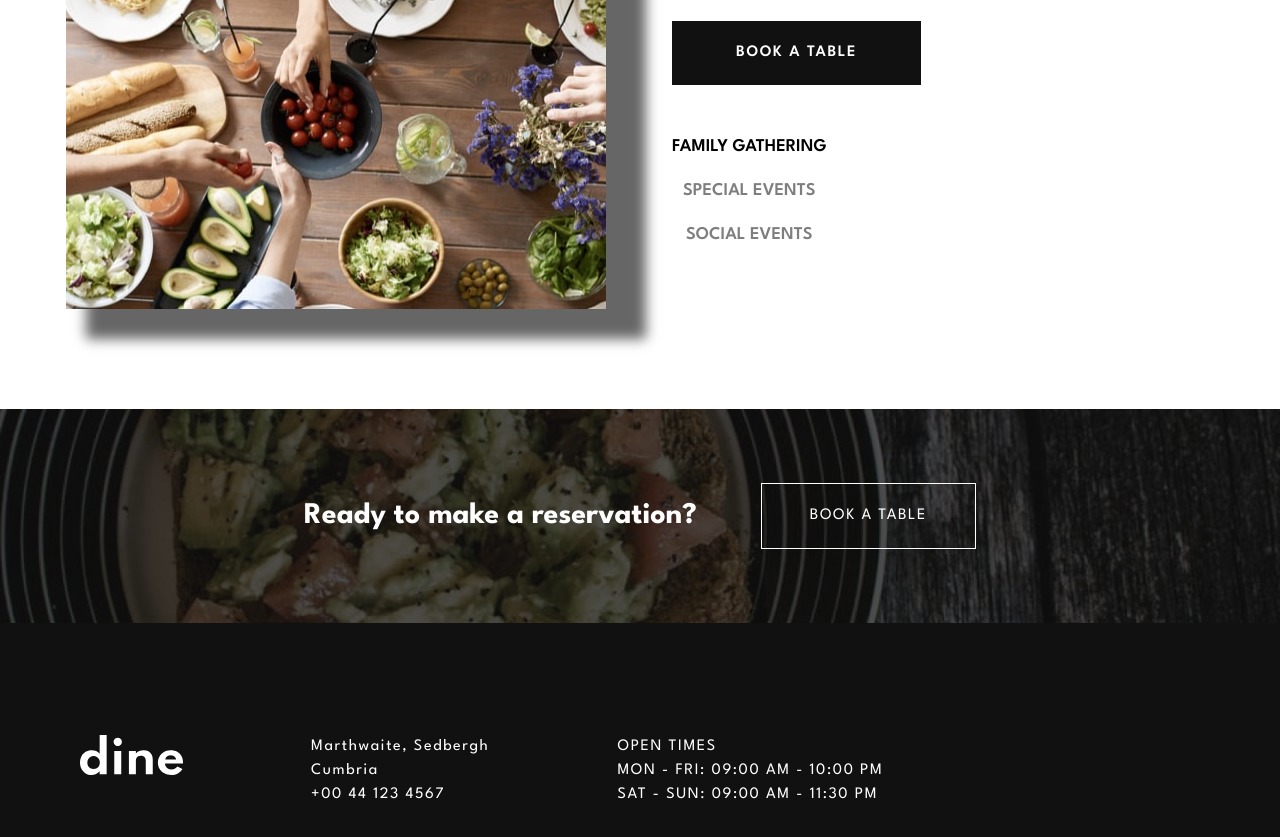
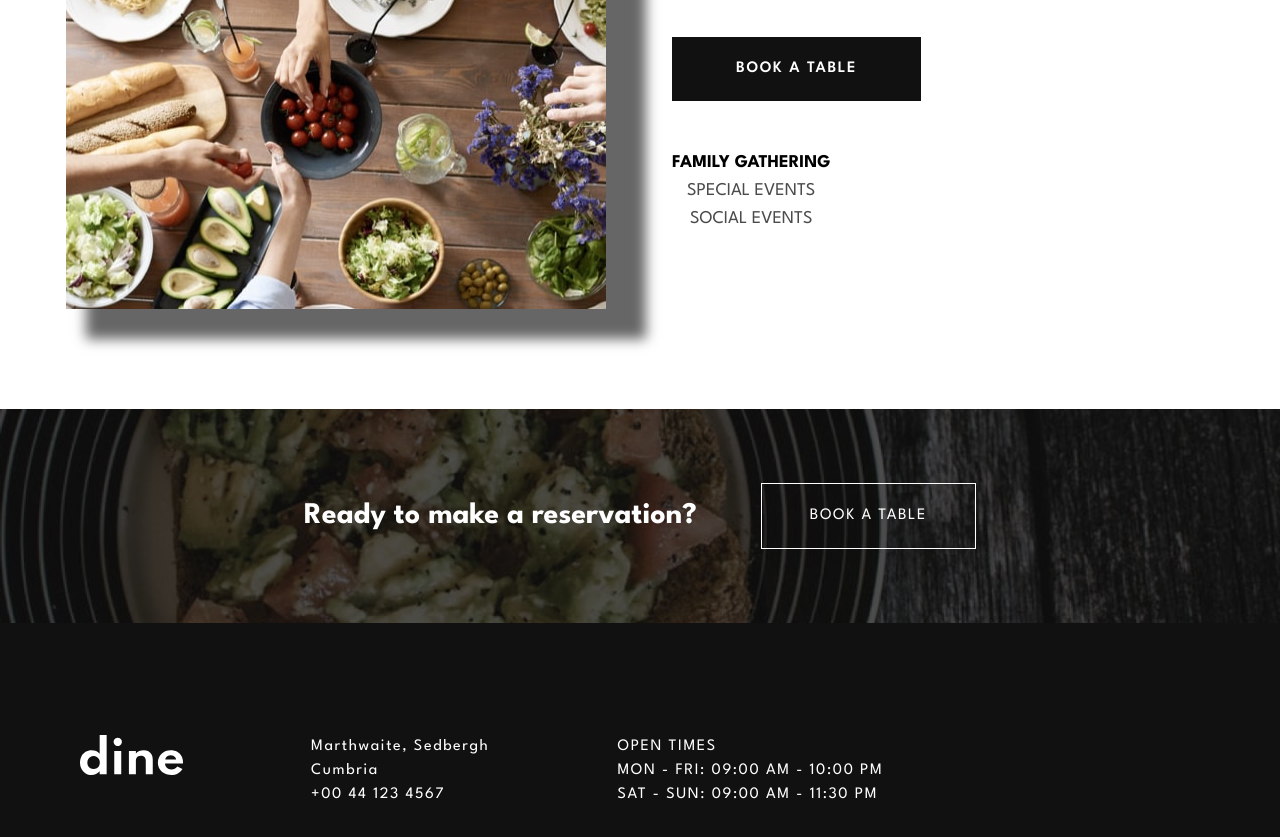
Before and after one commit to AtanasovCode/dine, a React (Vite) app: page / in a window 1280 px wide. Shown: the part 3320-4157 px from the top of the page. Built offline with nearby package versions, Linux system fonts and the light colour scheme.

Commit message:
added event switching functionality

```diff
--- a/src/components/homepage/sections/Events.jsx
+++ b/src/components/homepage/sections/Events.jsx
@@ -1,11 +1,71 @@
-import desktop from '../../../assets/homepage/family-gathering-desktop.jpg';
-import desktopx2 from '../../../assets/homepage/family-gathering-desktop@2x.jpg';
-import tablet from '../../../assets/homepage/family-gathering-tablet.jpg';
-import tabletx2 from '../../../assets/homepage/family-gathering-tablet@2x.jpg';
-import mobile from '../../../assets/homepage/family-gathering-mobile.jpg';
-import mobilex2 from '../../../assets/homepage/family-gathering-mobile@2x.jpg';
+import { useState } from 'react';
+
+import familyDesktop from '../../../assets/homepage/family-gathering-desktop.jpg';
+import familyDesktopx2 from '../../../assets/homepage/family-gathering-desktop@2x.jpg';
+import familyTablet from '../../../assets/homepage/family-gathering-tablet.jpg';
+import familyTabletx2 from '../../../assets/homepage/family-gathering-tablet@2x.jpg';
+import familyMobile from '../../../assets/homepage/family-gathering-mobile.jpg';
+import familyMobilex2 from '../../../assets/homepage/family-gathering-mobile@2x.jpg';
+
+import specialDesktop from '../../../assets/homepage/special-events-desktop.jpg';
+import specialDesktopx2 from '../../../assets/homepage/special-events-desktop@2x.jpg';
+import specialTablet from '../../../assets/homepage/special-events-tablet.jpg';
+import specialTabletx2 from '../../../assets/homepage/special-events-tablet@2x.jpg';
+import specialMobile from '../../../assets/homepage/special-events-mobile.jpg';
+import specialMobilex2 from '../../../assets/homepage/special-events-mobile@2x.jpg';
+
+import socialDesktop from '../../../assets/homepage/social-events-desktop.jpg';
+import socialDesktopx2 from '../../../assets/homepage/social-events-desktop@2x.jpg';
+import socialTablet from '../../../assets/homepage/social-events-tablet.jpg';
+import socialTabletx2 from '../../../assets/homepage/social-events-tablet@2x.jpg';
+import socialMobile from '../../../assets/homepage/social-events-mobile.jpg';
+import socialMobilex2 from '../../../assets/homepage/social-events-mobile@2x.jpg';
 
 const Events = () => {
+
+
+    const [selectedEvent, setSelectedEvent] = useState("family");
+    const [events, setEvents] = useState({
+        family: {
+            name: "Family Gathering",
+            description: "We love catering for entire families. So please bring everyone along for a special meal with your loved ones. We’ll provide a memorable experience for all.",
+            image: {
+                desktop: familyDesktop,
+                desktopx2: familyDesktopx2,
+                tablet: familyTablet,
+                tabletx2: familyTabletx2,
+                mobile: familyMobile,
+                mobilex2: familyMobilex2
+            }
+        },
+        special: {
+            name: "Special Events",
+            description: "Whether it’s a romantic dinner or special date you’re celebrating with others we’ll look after you. We’ll be sure to mark your special date with an unforgettable meal.",
+            image: {
+                desktop: specialDesktop,
+                desktopx2: specialDesktopx2,
+                tablet: specialTablet,
+                tabletx2: specialTabletx2,
+                mobile: specialMobile,
+                mobilex2: specialMobilex2
+            }
+        },
+        social: {
+            name: "Social Events",
+            description: "Are you looking to have a larger social event? No problem! We’re more than happy to cater for big parties. We’ll work with you to make your event a hit with everyone.",
+            image: {
+                desktop: socialDesktop,
+                desktopx2: socialDesktopx2,
+                tablet: socialTablet,
+                tabletx2: socialTabletx2,
+                mobile: socialMobile,
+                mobilex2: socialMobilex2
+            }
+        },
+    });
+
+    const event = events[selectedEvent];
+
     return (
         <div className="
             flex flex-col items-center justify-center py-16 w-full
@@ -15,17 +75,17 @@ const Events = () => {
                 {/* Mobile */}
                 <source
                     media="(max-width: 600px)"
-                    srcSet={`${mobile} 1x, ${mobilex2} 2x`}
+                    srcSet={`${event.image.mobile} 1x, ${event.image.mobilex2} 2x`}
                 />
                 {/* Tablet */}
                 <source
                     media="(max-width: 1200px)"
-                    srcSet={`${tablet} 1x, ${tabletx2} 2x`}
+                    srcSet={`${event.image.tablet} 1x, ${event.image.tabletx2} 2x`}
                 />
                 {/* Desktop */}
                 <img
-                    srcSet={`${desktop} 1x, ${desktopx2} 2x`}
-                    alt="picture of a table with a family sitting and dining"
+                    srcSet={`${event.image.desktop} 1x, ${event.image.desktopx2} 2x`}
+                    alt={`picture of ${event.name}`}
                     className="shadow-picture-sm lg:shadow-picture"
                 />
             </picture>
@@ -36,9 +96,23 @@ const Events = () => {
             ">
                 <div className="flex flex-col mt-12">
                     <div className="flex flex-col items-center justify-center uppercase font-semibold text-lg">
-                        <div>Family Gathering</div>
-                        <div className="my-4 opacity-50">Special Events</div>
-                        <div className="opacity-50">Social Events</div>
+                        <div
+                            onClick={() => setSelectedEvent("family")}
+                            className={`cursor-pointer ${selectedEvent === "family" ? "font-bold opacity-100" : "font-normal opacity-70"}`}
+                        >
+                            Family Gathering
+                        </div>
+                        <div
+                            className={`cursor-pointer ${selectedEvent === "special" ? "font-bold opacity-100" : "font-normal opacity-70"}`}
+                            onClick={() => setSelectedEvent("special")}>
+                            Special Events
+                        </div>
+                        <div
+                            onClick={() => setSelectedEvent("social")}
+                            className={`cursor-pointer ${selectedEvent === "social" ? "font-bold opacity-100" : "font-normal opacity-70"}`}
+                        >
+                            Social Events
+                        </div>
                     </div>
                 </div>
 
@@ -47,15 +121,13 @@ const Events = () => {
                     lg:mt-0 lg:px-0 lg:items-start
                 ">
                     <div className="text-3xl font-bold mb-8 md:text-5xl">
-                        Family Gathering
+                        {event.name}
                     </div>
                     <div className="
                         text-center sm:text-xl sm:mx-12 md:max-w-[60%]
                         lg:mx-0
                     ">
-                        We love catering for entire families. So please bring
-                        everyone along for a special meal with your loved ones.
-                        We’ll provide a memorable experience for all.
+                        {event.description}
                     </div>
                     <div>
                         <input
```
